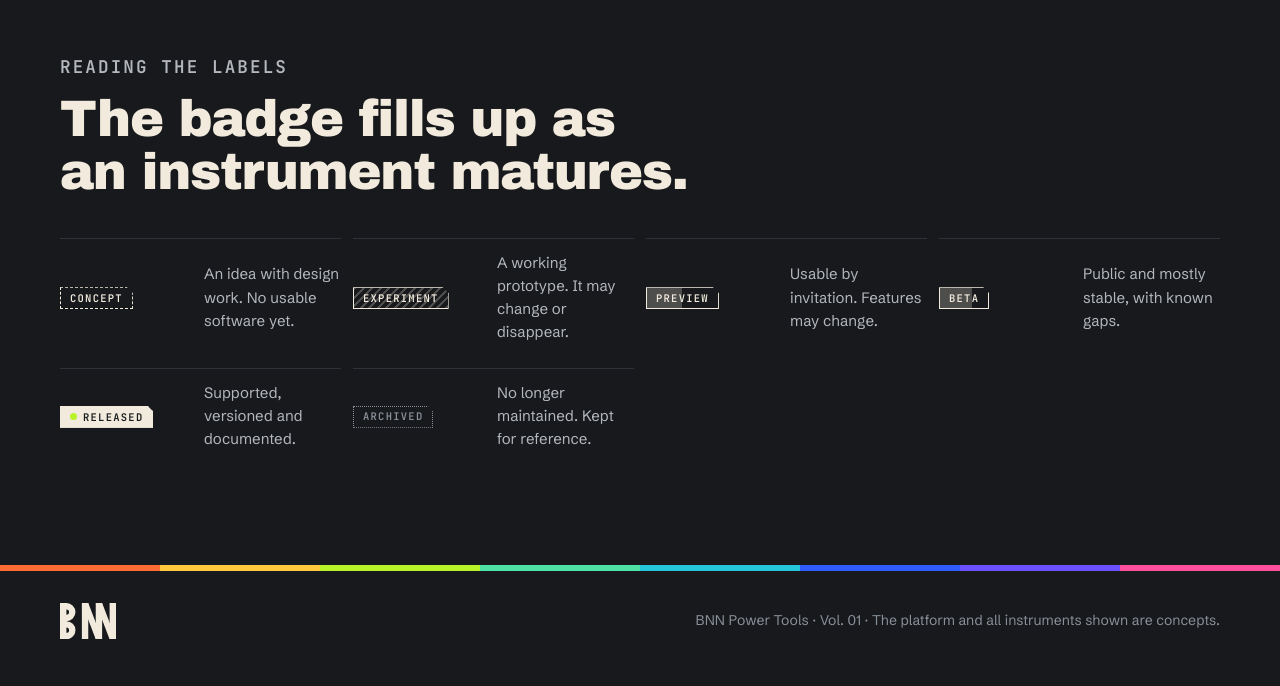
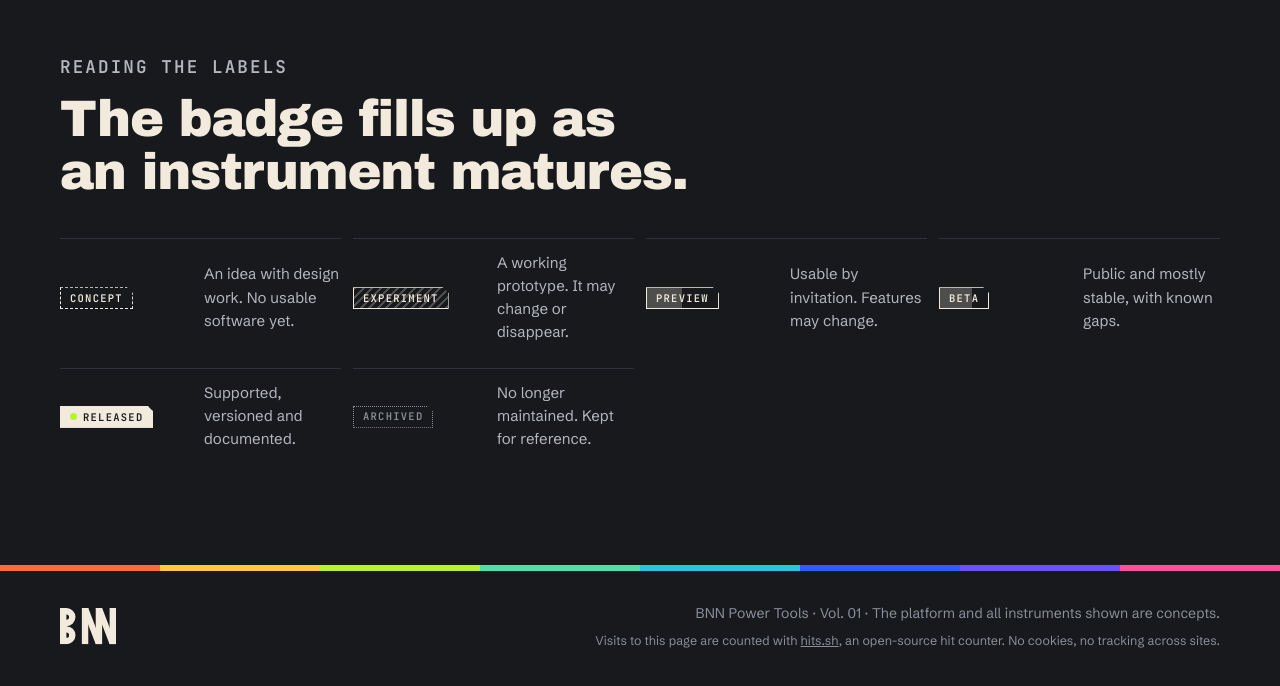
Before and after one commit to BNN-Power-Tools/bnn-power-tools.github.io, a plain HTML site: page index.html in a window 1280 px wide. Shown: the part 3575-4261 px from the top of the page. Drawn offline with Linux system fonts and the light colour scheme; a web font is replaced by a local one.

Commit message:
Add cookie-free visit counter (hits.sh) and privacy note
Co-Authored-By: Claude Opus 5.5 <noreply@anthropic.com>

```diff
--- a/index.html
+++ b/index.html
@@ -118,6 +118,10 @@
   .foot { display: flex; justify-content: space-between; align-items: center; gap: 20px; flex-wrap: wrap; padding-top: 32px; }
   .foot svg { width: 56px; height: auto; color: var(--paper); }
   .foot p { color: var(--ink-400); font-size: 14px; }
+  .foot-text { display: grid; gap: 6px; text-align: right; }
+  @media (max-width: 640px) { .foot-text { text-align: left; } }
+  .foot .privacy { font-size: 12.5px; }
+  .hit { position: absolute; width: 1px; height: 1px; opacity: 0; pointer-events: none; }
   .platform-diagram { display: grid; gap: 12px; }
   .inst-row { display: grid; gap: 10px; grid-template-columns: repeat(auto-fit, minmax(170px, 1fr)); }
   .inst-chip { display: flex; align-items: center; gap: 12px; padding: 12px 14px; background: var(--ink-800); border: 1px solid var(--ink-700); font: 700 15px/1.15 var(--f-sans); text-decoration: none; min-width: 0; }
@@ -359,8 +363,13 @@
   <div class="strip" role="presentation"></div>
   <div class="wrap foot">
     <svg viewBox="0 0 105 68" role="img" aria-label="BNN"><use href="#bnn"/></svg>
-    <p>BNN Power Tools · Vol. 01 · The platform and all instruments shown are concepts.</p>
+    <div class="foot-text">
+      <p>BNN Power Tools · Vol. 01 · The platform and all instruments shown are concepts.</p>
+      <p class="privacy">Visits to this page are counted with <a href="https://github.com/silentsoft/hits">hits.sh</a>, an open-source hit counter. No cookies, no tracking across sites.</p>
+    </div>
   </div>
+  <!-- Visit counter: one invisible request per page view. Stats: https://hits.sh/bnn-power-tools.github.io/ -->
+  <img class="hit" src="https://hits.sh/bnn-power-tools.github.io.svg" alt="" width="1" height="1" referrerpolicy="no-referrer" aria-hidden="true">
 </footer>
 
 </body>
```
